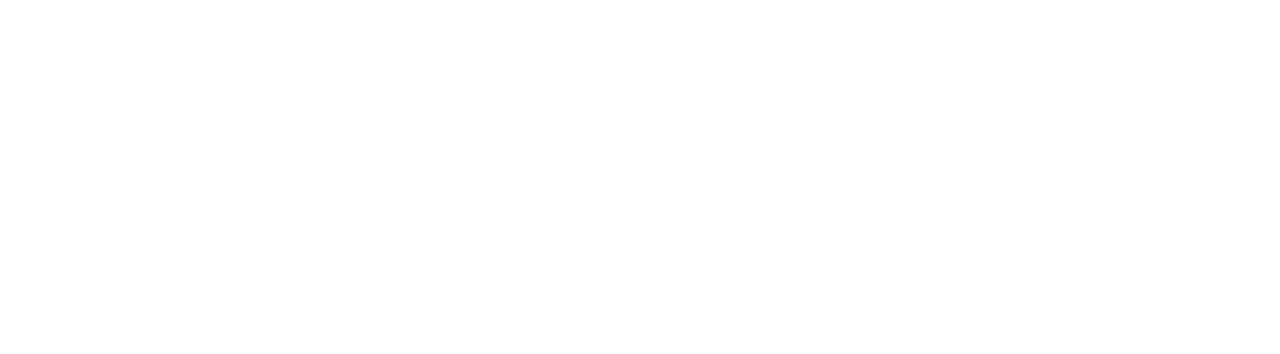
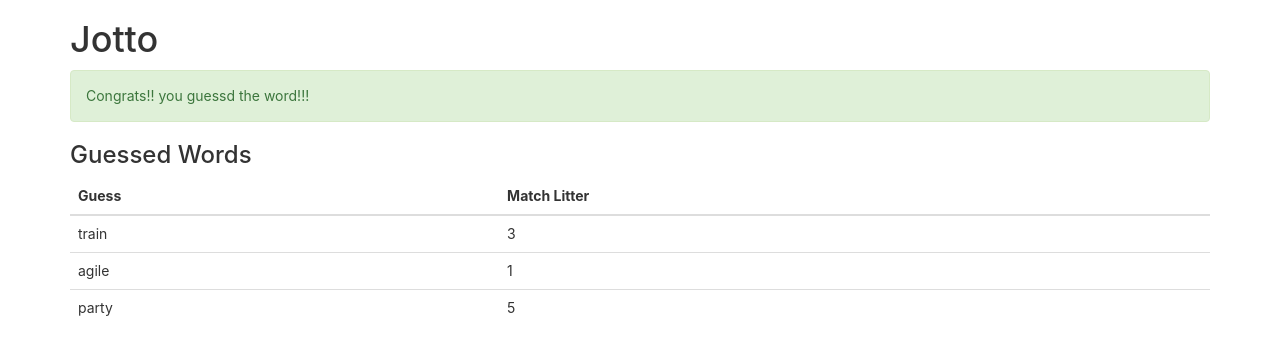
Before and after one commit to Anas10895/jotto, a React (Create React App) app: page / in a window 1280 px wide. Shown: the top 354 px of the page. Built offline with nearby package versions, Linux system fonts and the light colour scheme.

Commit message:
adding BootStrap styling

```diff
--- a/public/index.html
+++ b/public/index.html
@@ -24,6 +24,7 @@
       work correctly both with client-side routing and a non-root public URL.
       Learn how to configure a non-root public URL by running `npm run build`.
     -->
+    <link rel="stylesheet" href="https://maxcdn.bootstrapcdn.com/bootstrap/3.3.7/css/bootstrap.min.css" integrity="sha384-BVYiiSIFeK1dGmJRAkycuHAHRg32OmUcww7on3RYdg4Va+PmSTsz/K68vbdEjh4u" crossorigin="anonymous">
     <title>React App</title>
   </head>
   <body>
--- a/src/App.js
+++ b/src/App.js
@@ -1,10 +1,15 @@
 import logo from './logo.svg';
 import './App.css';
 import GuessWord from './components/guessWord'
+import Gongrats from './components/congrats'
 function App() {
   return (
-    <div className="App">
-      {/* <GuessWord />  */}
+    <div className="container">
+    <h1>Jotto</h1>
+      <Gongrats success={true} />
+      <GuessWord guessedWords={[   {guessedWord : 'train', litterMatchCount : 3},
+        {guessedWord : 'agile', litterMatchCount : 1},
+        {guessedWord : 'party', litterMatchCount : 5}]}/>
     </div>
   );
 }
--- a/src/components/congrats/index.jsx
+++ b/src/components/congrats/index.jsx
@@ -11,9 +11,9 @@
 
         if(props.success){
             return (
-            <div data-test="component-congrats">
+            <div data-test="component-congrats" className="alert alert-success">
             <span data-test="congrats-message">
-                Congrats you have guessd right!!!
+                Congrats!! you guessd the word!!!
             </span>
         </div>)
 
--- a/src/components/guessWord/index.jsx
+++ b/src/components/guessWord/index.jsx
@@ -20,8 +20,8 @@
         contents = (
             <div data-test="guessd-words">
             <h3>Guessed Words</h3>
-                <table>
-                    <thead>
+                <table className="table table-sm">
+                    <thead className="thead-light">
                         <tr><th>Guess</th><th>Match Litter</th></tr>
                     </thead>
                     <tbody>
```
